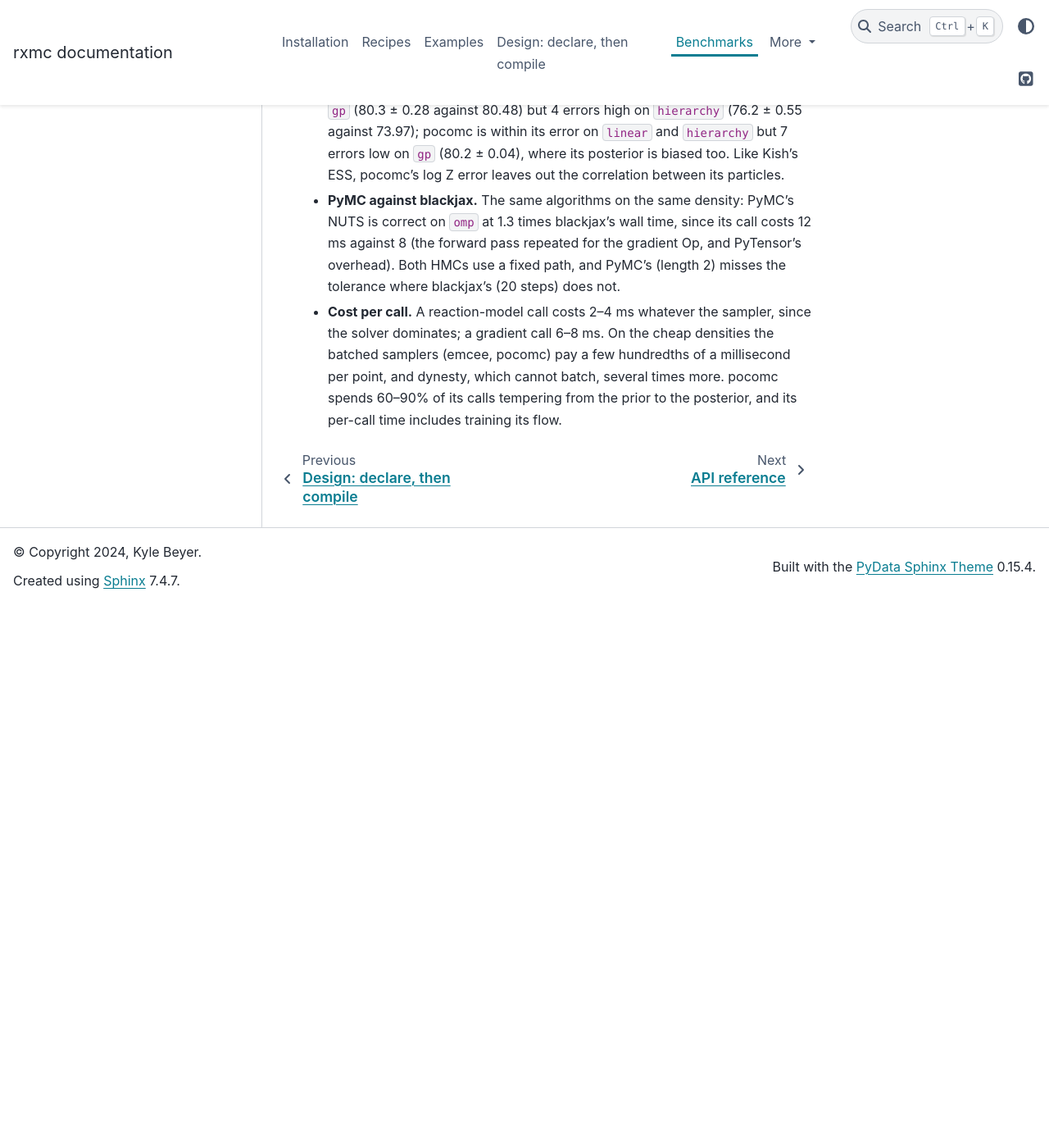
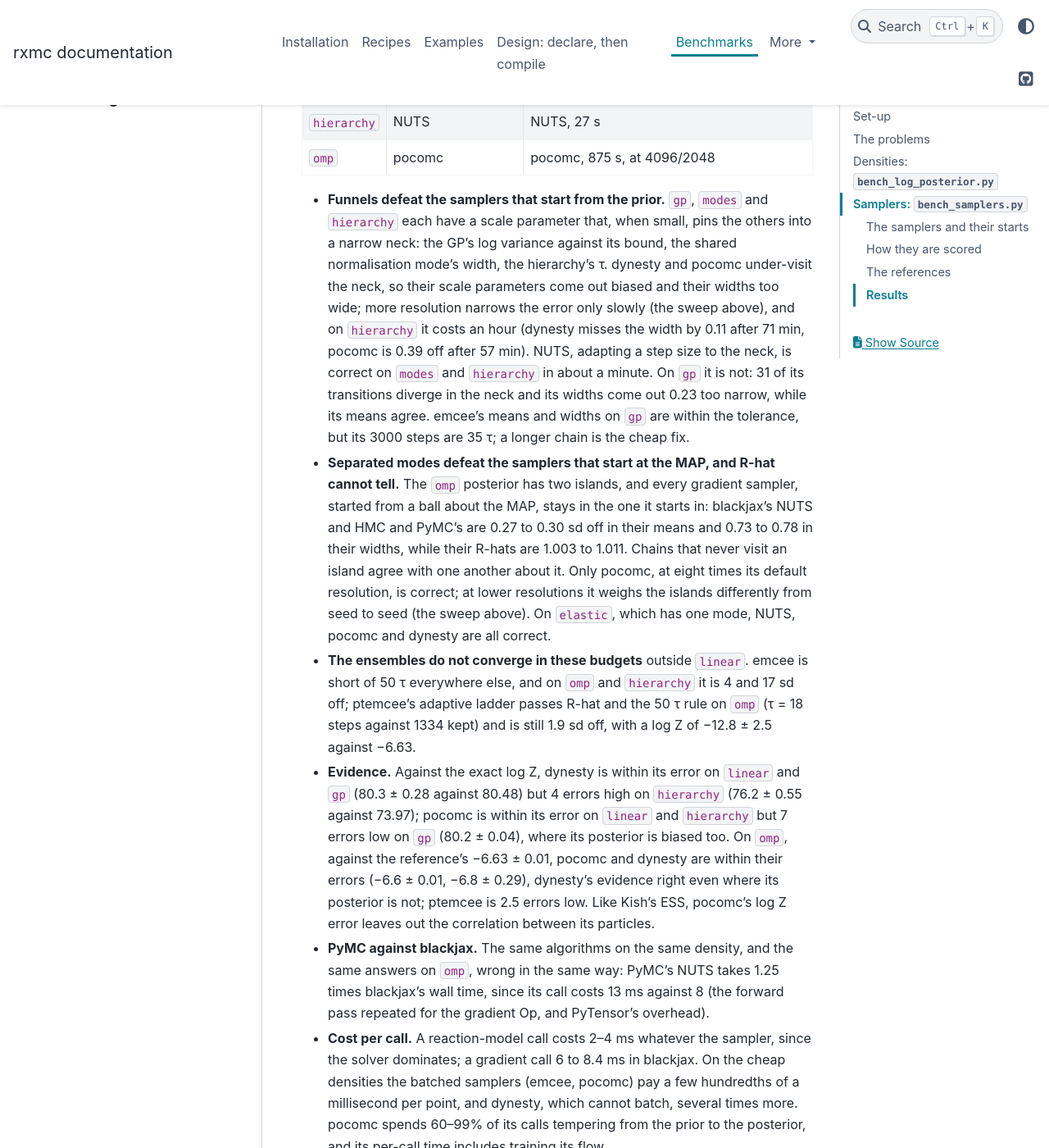
Before and after one commit to beykyle/rxmc, a Sphinx documentation site: the page built from docs/benchmarks.md, in a window 1280 px wide and 1400 px high, scrolled down 11079 px. Shown: the whole window at 82% size. Built offline with Sphinx 7.4.7 and the PyData theme 0.15.4, drawn with Linux system fonts in a browser that asks for light colours; pages that are not in the unit, such as notebooks, are missing from menus; the version number could not be read and is left out; before the commit the page ends 11816 px from its top, so only the background shows below that; some of the changed text lies outside the part shown.

Commit message:
benchmarks: omp on the Gross 1967 data, with a pooled pocomc reference
The omp problem read EXFOR O1199007, a digitised curve that disagrees with
Gross et al. 1967 (C0076002) and with KD03; it now fits the measured Gross
cross sections, as local_optical_model_calibration does, and the old CSV
is deleted.

On those data the posterior has two islands, about 85 % of its mass in a
narrow one about the MAP.  Gradient samplers started at the MAP never leave
it and pass R-hat while 0.27-0.30 sd off, so the omp reference is now three
pocomc runs at 8192/4096, pooled and accepted only if each is within 0.05
sd of the pool (log Z -6.63 +/- 0.01).  At 1024/512 pocomc is 0.8-1.9 sd
off and unstable from seed to seed; omp now runs it at 4096/2048, the
cheapest setting correct on all four seeds scored, and the only correct
sampler on omp.  Docs and recipe 16 updated to match.

````diff
--- a/docs/benchmarks.md
+++ b/docs/benchmarks.md
@@ -33,7 +33,7 @@
 | `elastic` | 5 | `ElasticXS` at four energies with a proportional model error (recipes 15, 26): the reaction solver |
 | `ias` | 4 | an `IsobaricAnalogPN` prediction at one energy |
 | `hierarchy` | 33 | 30 lines sharing a slope, their intercepts non-centred about a common mean (recipe 38): high dimension |
-| `omp` | 9 | the log-space p + ⁴⁰Ca optical model of `local_optical_model_calibration`: EXFOR O1199007 at 35 MeV, seven potential parameters and two inferred relative errors |
+| `omp` | 9 | the log-space p + ⁴⁰Ca optical model of `local_optical_model_calibration`: EXFOR C0076002 (Gross et al. 1967) at 35.8 MeV, seven potential parameters and two inferred relative errors; its posterior has two separated islands |
 
 ## Densities: `bench_log_posterior.py`
 
@@ -83,7 +83,7 @@
 python benchmarks/bench_samplers.py --out benchmarks/results/samplers.json --problems omp --only pocomc NUTS
 # print a saved run, or the Markdown table below
 python benchmarks/bench_samplers.py --report benchmarks/results/samplers.json --markdown
-# recompute the reference posteriors (about 3 h, most of it omp)
+# recompute the reference posteriors (about 2 h, most of it omp)
 python benchmarks/bench_samplers.py --reference
 ```
 
@@ -102,7 +102,7 @@
 | [emcee](https://emcee.readthedocs.io/) | a ball about the MLE (`rx.optimize.find_mle`, Nelder–Mead) | 32 walkers × 3000 steps |
 | [ptemcee](https://github.com/NuclearTalent/ptemcee_2025) | the same ball, at every temperature | 32 walkers × 8 temperatures × 2000 steps, adaptive ladder |
 | [dynesty](https://dynesty.readthedocs.io/) | the prior | rwalk, 500 live points, to Δlog Z = 0.5 |
-| [pocomc](https://pocomc.readthedocs.io/) | the prior (the unit cube, with `log_likelihood(prior_transform(u))`) | `n_effective` = 1024, `n_active` = 512 (twice its defaults) |
+| [pocomc](https://pocomc.readthedocs.io/) | the prior (the unit cube, with `log_likelihood(prior_transform(u))`) | `n_effective` = 4096, `n_active` = 2048 (eight times its defaults; 1024 and 512 on the other problems) |
 | NUTS ([blackjax](https://blackjax-devs.github.io/blackjax/)) | a ball about the MAP (`rx.optimize.find_map`, L-BFGS-B) | 2 chains × (300 warm-up + 1000 draws) |
 | HMC (blackjax) | the same | as NUTS, 20 leapfrog steps |
 | NUTS, HMC ([PyMC](https://www.pymc.io/)) | the same | as blackjax; HMC with path length 2 |
@@ -116,23 +116,43 @@
 at the top of the script.
 
 dynesty's and pocomc's settings are the cheapest of a sweep that are
-correct (below) on the optical models over three seeds.  At their defaults
-both were biased on `omp`, by about a quarter of a posterior standard
-deviation:
+correct (below) over three seeds: on `elastic` for every problem but `omp`,
+and on `omp` for pocomc there.  Bias / width, the worst over the seeds run:
 
-| setting | `gp` bias / width | `modes` | `elastic` | `omp` | `omp` wall time |
-|---|---|---|---|---|---|
-| dynesty rwalk, 200 live points (default) | 0.54 / 0.45 | | 0.02 / 0.04 | 0.26 / 0.22 | 192 s |
-| dynesty rwalk, 500 | 0.21 / 0.11 | 0.13 / 0.22 | 0.04 / 0.02 | 0.05 / 0.08 | 460–900 s |
-| dynesty rslice, 250 | 0.08 / 0.09 | 0.22 / 0.19 | 0.02 / 0.03 | 0.13 / 0.08 | 1682 s |
-| dynesty rslice, 500 | 0.12 / 0.07 | 0.13 / 0.08 | 0.05 / 0.03 | 0.71 / 1.05 | 3661 s |
-| pocomc 512/256 (default) | 0.63 / 0.51 | | 0.02 / 0.02 | 0.26 / 0.15 | 225 s |
-| pocomc 1024/512 | 0.61 / 0.42 | 0.59 / 0.30 | 0.02 / 0.03 | 0.05 / 0.09 | 260–380 s |
-| pocomc 2048/1024 | 0.35 / 0.13 | 0.16 / 0.08 | 0.02 / 0.01 | 0.03 / 0.06 | 537 s |
+| setting | `gp` | `modes` | `elastic` |
+|---|---|---|---|
+| dynesty rwalk, 200 live points (default) | 0.54 / 0.45 | | 0.02 / 0.04 |
+| dynesty rwalk, 500 | 0.21 / 0.11 | 0.13 / 0.22 | 0.04 / 0.02 |
+| dynesty rslice, 250 | 0.08 / 0.09 | 0.22 / 0.19 | 0.02 / 0.03 |
+| dynesty rslice, 500 | 0.12 / 0.07 | 0.13 / 0.08 | 0.05 / 0.03 |
+| pocomc 512/256 (default) | 0.63 / 0.51 | | 0.02 / 0.02 |
+| pocomc 1024/512 | 0.61 / 0.42 | 0.59 / 0.30 | 0.02 / 0.03 |
+| pocomc 2048/1024 | 0.35 / 0.13 | 0.16 / 0.08 | 0.02 / 0.01 |
 
-The chosen rows' `omp` columns are the worst of three seeds.  No setting
-tried is correct on `gp` and `modes`, whose posteriors are funnels (see the
-discussion); more resolution helps there, but slowly.
+No setting tried is correct on `gp` and `modes`, whose posteriors are
+funnels (see the discussion); more resolution helps there, but slowly.
+
+`omp` needs much more.  About 85 % of its posterior sits in a narrow
+island about the MAP and the rest in a broader one, and a run that
+under-samples the narrow island puts too much weight on the other: at
+1024/512 pocomc put 37 to 83 % of its draws away from the MAP, and its
+log Z was low by up to 1.8 as a result.  Each seed below is a separate run;
+the rows are scored against the reference (next section):
+
+| setting | seeds | bias / width, each seed | wall time |
+|---|---|---|---|
+| dynesty rwalk, 500 | 1 | 0.31 / 0.17 | 563–750 s |
+| dynesty rwalk, 1500 | 2 | 0.37 / 0.27, 0.12 / 0.15 | 1682–2358 s |
+| pocomc 1024/512 | 3 | 1.90 / 0.43, 1.84 / 0.49, 0.78 / 0.42 | 287–425 s |
+| pocomc 2048/1024 | 3 | 0.11 / 0.15, 0.20 / 0.17, 0.94 / 0.44 | 432–475 s |
+| pocomc 4096/2048 | 4 | 0.04 / 0.03, 0.06 / 0.06, 0.06 / 0.07, 0.04 / 0.05 | 741–1064 s |
+
+4096/2048 is the cheapest setting correct on every seed scored, but it is
+not infallible: a first attempt at the reference pooled three runs at that
+setting, and one was 0.19 from their pool.  A user should run it more than
+once and compare the runs.  dynesty's random walks are not reliable here at
+any setting tried; its evidence is (−6.8 ± 0.29 at 500 live points,
+against −6.63).
 
 ### How they are scored
 
@@ -201,12 +221,16 @@
 | problem | reference | how |
 |---|---|---|
 | `linear`, `gp`, `hierarchy` | exact moments and log Z | the log posterior is quadratic in all but a few parameters (none; the GP's log variance and log length scale; the hierarchy's τ).  At each node of a grid over those, one Newton step over the rest lands on the conditional mode, and the Hessian there is the conditional precision, both exact for a quadratic; the conditional normalisers weight the nodes. |
-| `modes`, `elastic`, `omp` | moments | one long blackjax NUTS run, 4 chains × (1000 warm-up + 3000 draws) at target acceptance 0.95, from a ball about the MAP with a seed of its own, accepted only with R-hat ≤ 1.01 and no divergences (R-hat 1.002, 1.000, 1.002; min ESS 1551, 3905, 2594).  Chains started from prior draws can stick in a minor mode: on `modes`, one with a log posterior 40 below the main one. |
+| `modes`, `elastic` | moments | one long blackjax NUTS run, 4 chains × (1000 warm-up + 3000 draws) at target acceptance 0.95, from a ball about the MAP with a seed of its own, accepted only with R-hat ≤ 1.01 and no divergences (R-hat 1.002, 1.000; min ESS 1551, 3905).  Chains started from prior draws can stick in a minor mode: on `modes`, one with a log posterior 40 below the main one. |
+| `omp` | moments and log Z | three pocomc runs at 8192/4096, sixteen times its defaults, each with a seed of its own, pooled; accepted only if every run is within 0.05 of the pool (the worst was 0.028).  log Z is their mean, −6.63 ± 0.01.  A NUTS reference cannot work here: its chains stay in the island they start in. |
 
-The benchmarked NUTS row is scored against a run that shares its algorithm,
-not its draws; the other gradient samplers on `omp` (blackjax HMC, PyMC's
-NUTS) agree with the reference to 0.09 sd, and on `gp` and `hierarchy`,
-where the reference is exact, NUTS's means agree to 0.08.
+The benchmarked NUTS row on `modes` and `elastic`, and the pocomc row on
+`omp`, are scored against runs that share their algorithm, not their draws.
+On `gp` and `hierarchy`, where the reference is exact, NUTS's means agree
+to 0.08.  On `omp` the reference is corroborated by dynesty, an independent
+algorithm: three dynesty runs put 11, 16 and 20 % of their mass away from
+the MAP, against 15 % in the pocomc runs at 4096/2048, though no single dynesty run is
+within the tolerance.
 
 ### Results
 
@@ -232,15 +256,15 @@
 | hierarchy (33) | pocomc | 3410 s | 663040 | 0% | 92% | 7% | 1% | 5.14 | 0.39 ✗ | 0.21 ✗ | — | — | — | — |  | 73.9 ± 0.17 |
 | hierarchy (33) | NUTS | 27 s | 215227 | 0% | 56% | 44% | 0% | 0.13 | 0.06 | 0.04 | 231 | 8.41 | 1.07 | 1.004 |  |  |
 | hierarchy (33) | reference: quadrature |  |  |  |  |  |  |  |  |  |  |  |  |  |  | 73.97 (exact) |
-| omp (9) | emcee | 183 s | 110400 | 13% | 29% | 58% | 0% | 1.66 | 10.80 ✗ | 0.93 ✗ | — | — | — | 1.648 ✗ | 125 (< 50 τ) |  |
-| omp (9) | dynesty | 464 s | 232476 | 0% | 0% | 100% | 0% | 2.00 | 0.05 | 0.08 | 3191 | 6.88 | 13.72 | — |  | -28.4 ± 0.30 |
-| omp (9) | pocomc | 275 s | 96768 | 0% | 80% | 16% | 4% | 2.85 | 0.05 | 0.09 | 4512 | 16.39 | 46.63 | — |  | -28.1 ± 0.02 |
-| omp (9) | NUTS | 995 s | 126631 | 1% | 54% | 45% | 0% | 7.86 | 0.06 | 0.05 | 510 | 0.51 | 4.03 | 1.001 |  |  |
-| omp (9) | ptemcee | 892 s | 526400 | 3% | 32% | 65% | 0% | 1.69 | 0.73 ✗ | 1.18 ✗ | — | — | — | 1.002 | 126 (< 50 τ) | -34.1 ± 3.80 |
-| omp (9) | HMC | 423 s | 52863 | 2% | 23% | 76% | 0% | 8.01 | 0.08 | 0.08 | 131 | 0.31 | 2.48 | 1.009 |  |  |
-| omp (9) | PyMC NUTS | 1291 s | 105965 | 1% | 44% | 55% | 0% | 12.18 | 0.09 | 0.07 | 482 | 0.37 | 4.55 | 1.001 |  |  |
-| omp (9) | PyMC HMC | 1314 s | 108262 | 1% | 79% | 20% | 0% | 12.14 | 0.15 ✗ | 0.13 ✗ | — | — | — | 1.005 |  |  |
-| omp (9) | reference: NUTS, 4 x 3000 draws |  |  |  |  |  |  |  |  |  |  |  |  |  |  |  |
+| omp (9) | emcee | 189 s | 110400 | 13% | 29% | 58% | 0% | 1.72 | 4.44 ✗ | 0.67 ✗ | — | — | — | 1.110 ✗ | 142 (< 50 τ) |  |
+| omp (9) | dynesty | 563 s | 260909 | 0% | 0% | 100% | 0% | 2.16 | 0.31 ✗ | 0.17 ✗ | — | — | — | — |  | -6.8 ± 0.29 |
+| omp (9) | pocomc | 875 s | 352256 | 0% | 99% | 0% | 1% | 2.48 | 0.04 | 0.03 | 6665 | 7.62 | 18.92 | — |  | -6.6 ± 0.01 |
+| omp (9) | NUTS | 1134 s | 138183 | 1% | 54% | 45% | 0% | 8.21 | 0.28 ✗ | 0.73 ✗ | — | — | — | 1.004 |  |  |
+| omp (9) | ptemcee | 924 s | 526400 | 3% | 32% | 65% | 0% | 1.76 | 1.94 ✗ | 0.92 ✗ | — | — | — | 1.004 | 18 | -12.8 ± 2.52 |
+| omp (9) | HMC | 444 s | 52898 | 2% | 23% | 76% | 0% | 8.39 | 0.30 ✗ | 0.75 ✗ | — | — | — | 1.011 ✗ |  |  |
+| omp (9) | PyMC NUTS | 1414 s | 110244 | 1% | 45% | 55% | 0% | 12.83 | 0.27 ✗ | 0.75 ✗ | — | — | — | 1.007 |  |  |
+| omp (9) | PyMC HMC | 1670 s | 131827 | 1% | 80% | 19% | 0% | 12.67 | 0.28 ✗ | 0.78 ✗ | — | — | — | 1.003 |  |  |
+| omp (9) | reference: pocomc 8192/4096, 3 runs |  |  |  |  |  |  |  |  |  |  |  |  |  |  | -6.63 ± 0.01 |
 | modes (9) | emcee | 11 s | 109533 | 12% | 29% | 58% | 0% | 0.10 | 3.03 ✗ | 0.66 ✗ | — | — | — | 1.174 ✗ | 261 (< 50 τ) |  |
 | modes (9) | dynesty | 92 s | 222314 | 0% | 0% | 100% | 0% | 0.41 | 0.13 ✗ | 0.22 ✗ | — | — | — | — |  | 103.2 ± 0.29 |
 | modes (9) | pocomc | 130 s | 91136 | 0% | 62% | 33% | 4% | 1.43 | 0.59 ✗ | 0.29 ✗ | — | — | — | — |  | 102.7 ± 0.08 |
@@ -256,7 +280,7 @@
 | `modes` | NUTS | NUTS, 62 s |
 | `elastic` | dynesty, pocomc, NUTS | pocomc, 312 s (NUTS 320 s, dynesty 646 s) |
 | `hierarchy` | NUTS | NUTS, 27 s |
-| `omp` | dynesty, pocomc, NUTS, HMC, PyMC NUTS | pocomc, 275 s (dynesty 464 s, NUTS 995 s) |
+| `omp` | pocomc | pocomc, 875 s, at 4096/2048 |
 
 - **Funnels defeat the samplers that start from the prior.**  `gp`, `modes`
   and `hierarchy` each have a scale parameter that, when small, pins the
@@ -271,31 +295,38 @@
   its widths come out 0.23 too narrow, while its means agree.  emcee's
   means and widths on `gp` are within the tolerance, but its 3000 steps are
   35 τ; a longer chain is the cheap fix.
-- **On the optical models the prior-started samplers win.**  The `omp`
-  posterior is correlated and has local modes, but no funnel: pocomc is
-  correct at a quarter of NUTS's wall time and eleven times its ESS per
-  thousand calls, and it gives log Z.  That needed twice pocomc's default
-  resolution; at its defaults it, and dynesty at 200 live points, were 0.26
-  sd off.
+- **Separated modes defeat the samplers that start at the MAP, and R-hat
+  cannot tell.**  The `omp` posterior has two islands, and every gradient
+  sampler, started from a ball about the MAP, stays in the one it starts
+  in: blackjax's NUTS and HMC and PyMC's are 0.27 to 0.30 sd off in their
+  means and 0.73 to 0.78 in their widths, while their R-hats are 1.003 to
+  1.011.  Chains that never visit an island agree with one another about
+  it.  Only pocomc, at eight times its default resolution, is correct; at
+  lower resolutions it weighs the islands differently from seed to seed
+  (the sweep above).  On `elastic`, which has one mode, NUTS, pocomc and
+  dynesty are all correct.
 - **The ensembles do not converge in these budgets** outside `linear`.  emcee
   is short of 50 τ everywhere else, and on `omp` and `hierarchy` it is
-  10 and 17 sd off; ptemcee's adaptive ladder passes R-hat on `omp` but is
-  0.73 off, with τ = 126 steps against 2000 kept.
+  4 and 17 sd off; ptemcee's adaptive ladder passes R-hat and the 50 τ rule
+  on `omp` (τ = 18 steps against 1334 kept) and is still 1.9 sd off, with a
+  log Z of −12.8 ± 2.5 against −6.63.
 - **Evidence.**  Against the exact log Z, dynesty is within its error on
   `linear` and `gp` (80.3 ± 0.28 against 80.48) but 4 errors high on
   `hierarchy` (76.2 ± 0.55 against 73.97); pocomc is within its error on
   `linear` and `hierarchy` but 7 errors low on `gp` (80.2 ± 0.04), where its
-  posterior is biased too.  Like Kish's ESS, pocomc's log Z error leaves out
-  the correlation between its particles.
-- **PyMC against blackjax.**  The same algorithms on the same density:
-  PyMC's NUTS is correct on `omp` at 1.3 times blackjax's wall time, since
-  its call costs 12 ms against 8 (the forward pass repeated for the
-  gradient Op, and PyTensor's overhead).  Both HMCs use a fixed path, and
-  PyMC's (length 2) misses the tolerance where blackjax's (20 steps) does
-  not.
+  posterior is biased too.  On `omp`, against the reference's −6.63 ± 0.01,
+  pocomc and dynesty are within their errors (−6.6 ± 0.01, −6.8 ± 0.29),
+  dynesty's evidence right even where its posterior is not; ptemcee is 2.5
+  errors low.  Like Kish's ESS, pocomc's log Z error leaves out the
+  correlation between its particles.
+- **PyMC against blackjax.**  The same algorithms on the same density, and
+  the same answers on `omp`, wrong in the same way: PyMC's NUTS takes 1.25
+  times blackjax's wall time, since its call costs 13 ms against 8 (the
+  forward pass repeated for the gradient Op, and PyTensor's overhead).
 - **Cost per call.**  A reaction-model call costs 2–4 ms whatever the
-  sampler, since the solver dominates; a gradient call 6–8 ms.  On the
+  sampler, since the solver dominates; a gradient call 6 to 8.4 ms in
+  blackjax.  On the
   cheap densities the batched samplers (emcee, pocomc) pay a few hundredths
   of a millisecond per point, and dynesty, which cannot batch, several times
-  more.  pocomc spends 60–90% of its calls tempering from the prior to the
+  more.  pocomc spends 60–99% of its calls tempering from the prior to the
   posterior, and its per-call time includes training its flow.
````
Also changed, not shown: other parts of docs/benchmarks.md (+1 -1 lines), docs/design.md (+11 -10 lines), docs/recipes.md (+6 -5 lines), 6 other files.
